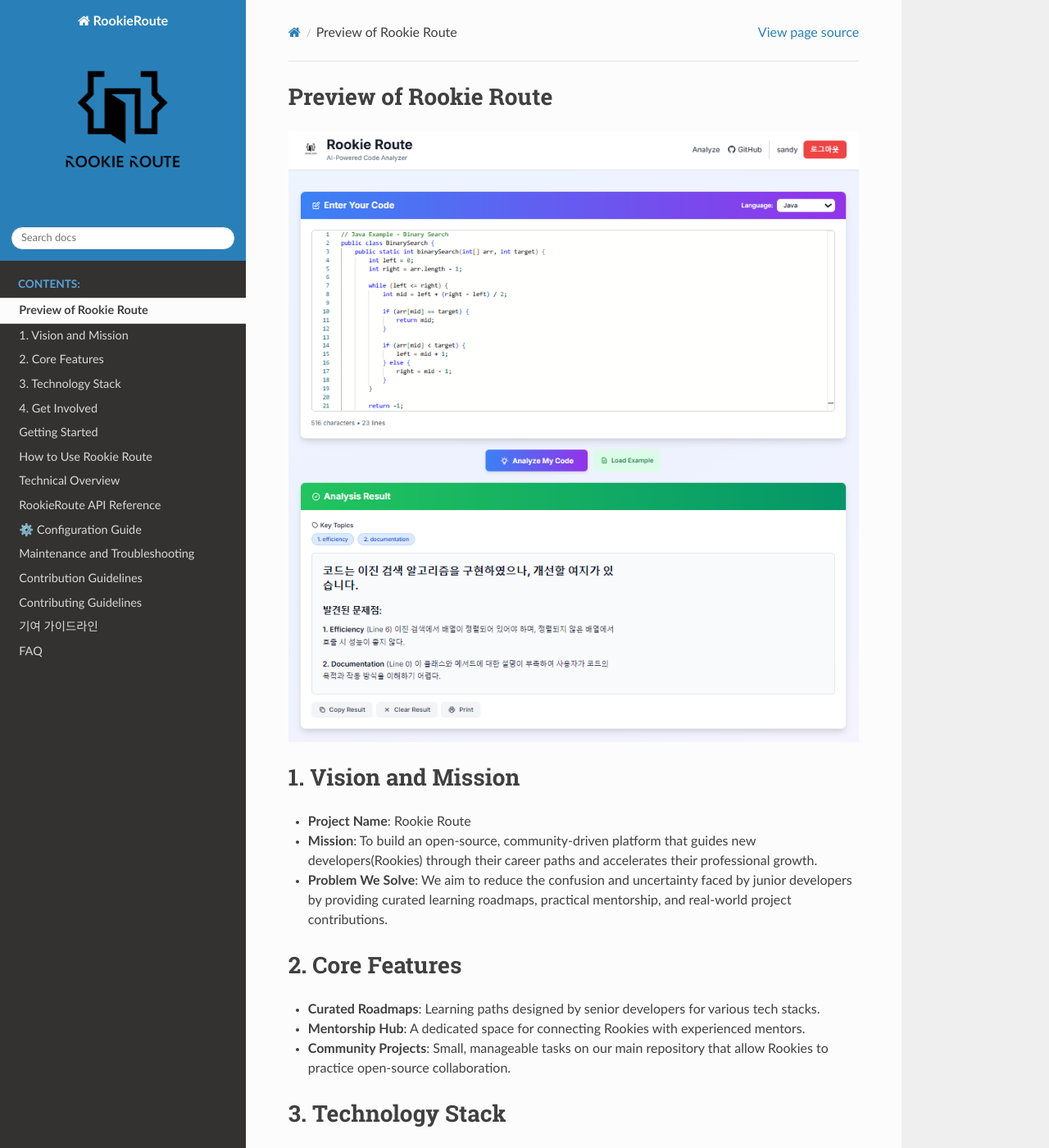
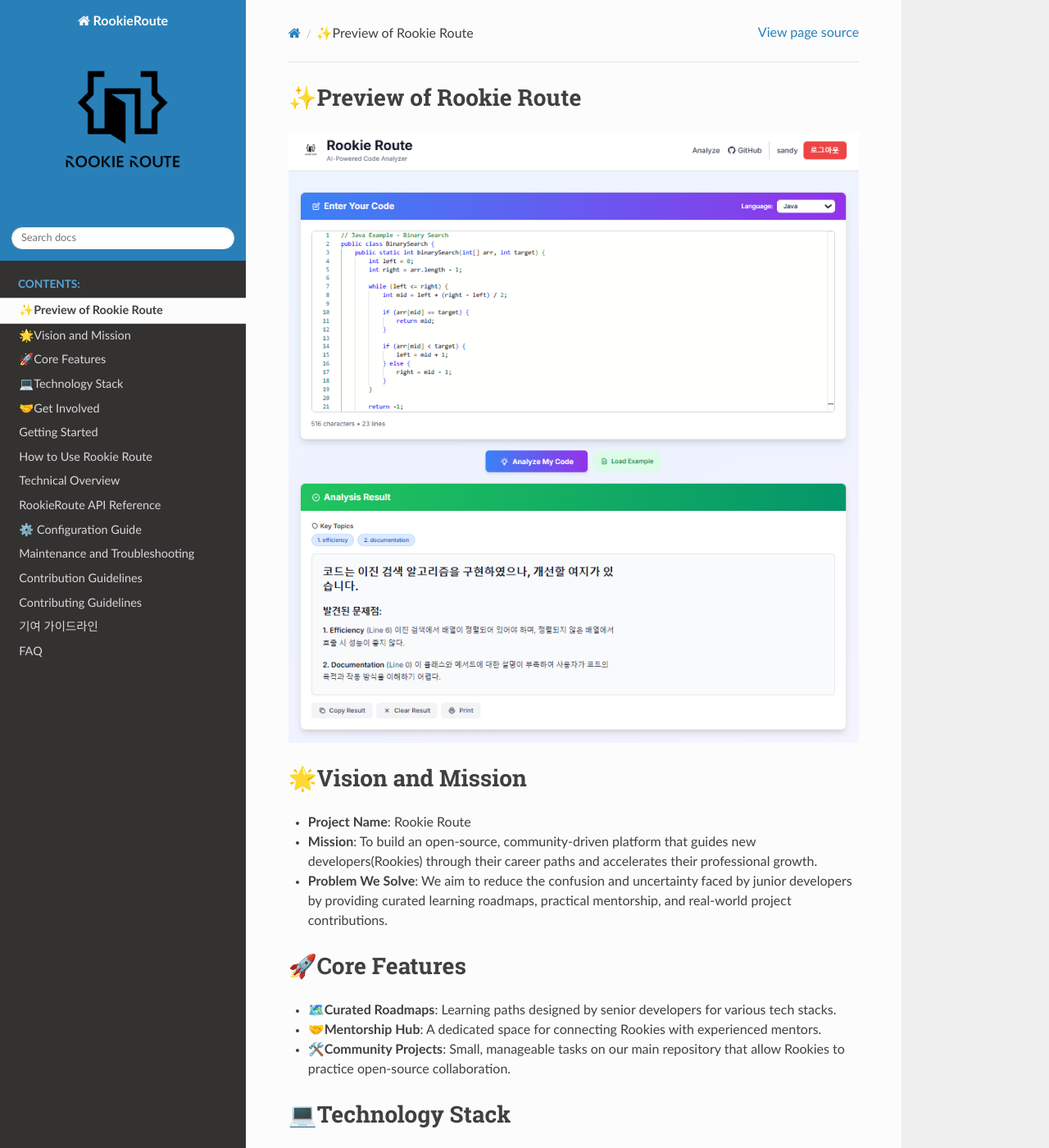
Before and after one commit to rookie-route/rookie-route-repository, a Sphinx documentation site: the page built from docs/source/about.md, in a window 1280 px wide and 1400 px high. Shown: the whole window at 82% size. Built offline with Sphinx 7.4.7 and the Read the Docs theme 3.1.0, drawn with Linux system fonts in a browser that asks for light colours; pages that are not in the unit, such as notebooks, are missing from menus; some of the changed text lies outside the part shown.

Commit message:
add emoticon

```diff
--- a/docs/source/about.md
+++ b/docs/source/about.md
@@ -1,19 +1,19 @@
-## Preview of Rookie Route
+## ✨Preview of Rookie Route
 ![Rookie Route Main Screen](images/main.png)
 
-## 1. Vision and Mission
+## 🌟Vision and Mission
 
 * **Project Name**: Rookie Route
 * **Mission**: To build an open-source, community-driven platform that guides new developers(Rookies) through their career paths and accelerates their professional growth.
 * **Problem We Solve**: We aim to reduce the confusion and uncertainty faced by junior developers by providing curated learning roadmaps, practical mentorship, and real-world project contributions.
 
-## 2. Core Features
+## 🚀Core Features
 
-* **Curated Roadmaps**: Learning paths designed by senior developers for various tech stacks.
-* **Mentorship Hub**: A dedicated space for connecting Rookies with experienced mentors.
-* **Community Projects**: Small, manageable tasks on our main repository that allow Rookies to practice open-source collaboration.
+* 🗺️**Curated Roadmaps**: Learning paths designed by senior developers for various tech stacks.
+* 🤝**Mentorship Hub**: A dedicated space for connecting Rookies with experienced mentors.
+* 🛠️**Community Projects**: Small, manageable tasks on our main repository that allow Rookies to practice open-source collaboration.
 
-## 3. Technology Stack
+## 💻Technology Stack
 
 * **Frontend**: **React**
     * **Build Tool**: Vite
@@ -24,8 +24,8 @@
     * **Database / ORM**: MySQL / SQLAlchemy
     * **AI Service**: OpenAI
 
-## 4. Get Involved
+## 🤝Get Involved
 
 We believe in growth through collaboration. Find out how you can contribute or connect with us:
-* **Contribution Guide**: See [CONTRIBUTING.md](CONTRIBUTING.md)
-* **Community Channels**: https://discord.gg/qzEBPv6bAV
+* 💡**Contribution Guide**: See [CONTRIBUTING.md](CONTRIBUTING.md)
+* 💬**Community Channels**: https://discord.gg/qzEBPv6bAV
```
